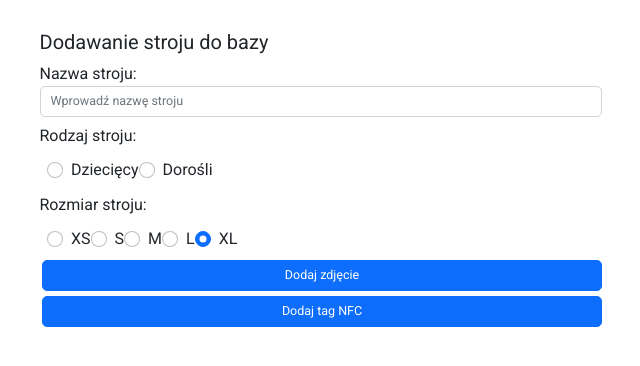
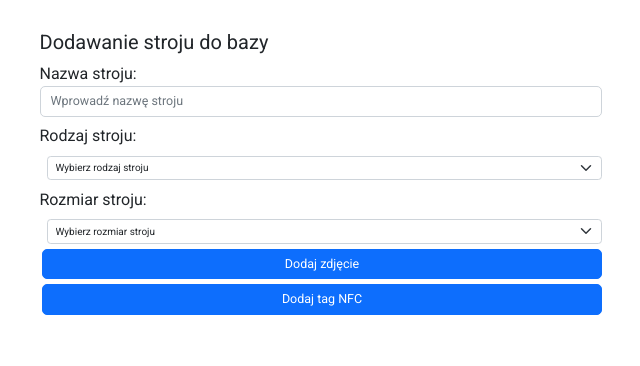
Before and after one commit to sebasamol/NFC_Scanner_Website, a PHP site: page /addcostume.php in a window 1280 px wide. Shown: the part 62-428 px from the top of the page, without its empty margins (38-678 px from the left). Run offline with PHP 8.4, Linux system fonts and the light colour scheme; some libraries are stand-ins or nearby versions.

Commit message:
Select instead of Checkboxes in addcostumes.php

```diff
--- a/addcostume.php
+++ b/addcostume.php
@@ -54,57 +54,27 @@
   <!--Checkboxy rodzaj stroju-->
   <label class="py-2">Rodzaj stroju:</label>
   <div class="container py-1 d-flex flex-row">
-  <div class="form-check py-1 ">
-        <input class="form-check-input" type="radio" name="flexRadioDefault" id="flexRadioDefault1">
-        <label class="form-check-label" for="flexRadioDefault1">
-            Dziecięcy
-        </label>
+    <select class="form-select w-50" aria-label="Default select example">
+        <option selected>Wybierz rodzaj stroju</option>
+        <option value="1">Dziecięcy</option>
+        <option value="2">Dorośli</option>
+    </select>
 
-    </div>
-
-    <div class="form-check py-1 ml-5 ">
-        <input class="form-check-input" type="radio" name="flexRadioDefault" id="flexRadioDefault2" checked>
-        <label class="form-check-label" for="flexRadioDefault2">
-            Dorośli
-        </label>
-    </div>
   </div>
 
   <!-- Rozmiar stroju -->
   <label class="py-2">Rozmiar stroju:</label>
   <div class="container py-1 d-flex flex-row">
-  <div class="form-check py-1 ">
-        <input class="form-check-input" type="radio" name="flexRadioDefault" id="flexRadioDefault1">
-        <label class="form-check-label" for="flexRadioDefault1">
-            XS
-        </label>
+    <select class="form-select w-50" aria-label="Default select example">
+        <option selected>Wybierz rozmiar stroju</option>
+        <option value="1">XS</option>
+        <option value="2">S</option>
+        <option value="3">M</option>
+        <option value="4">L</option>
+        <option value="4">XL</option>
 
-    </div>
 
-    <div class="form-check py-1">
-        <input class="form-check-input" type="radio" name="flexRadioDefault" id="flexRadioDefault2" checked>
-        <label class="form-check-label" for="flexRadioDefault2">
-            S
-        </label>
-    </div>
-    <div class="form-check py-1 ">
-        <input class="form-check-input" type="radio" name="flexRadioDefault" id="flexRadioDefault2" checked>
-        <label class="form-check-label" for="flexRadioDefault2">
-            M
-        </label>
-    </div>
-    <div class="form-check py-1 ">
-        <input class="form-check-input" type="radio" name="flexRadioDefault" id="flexRadioDefault2" checked>
-        <label class="form-check-label" for="flexRadioDefault2">
-            L
-        </label>
-    </div>
-    <div class="form-check py-1 ">
-        <input class="form-check-input" type="radio" name="flexRadioDefault" id="flexRadioDefault2" checked>
-        <label class="form-check-label" for="flexRadioDefault2">
-            XL
-        </label>
-    </div>
+    </select>
 
   </div>
 
```
